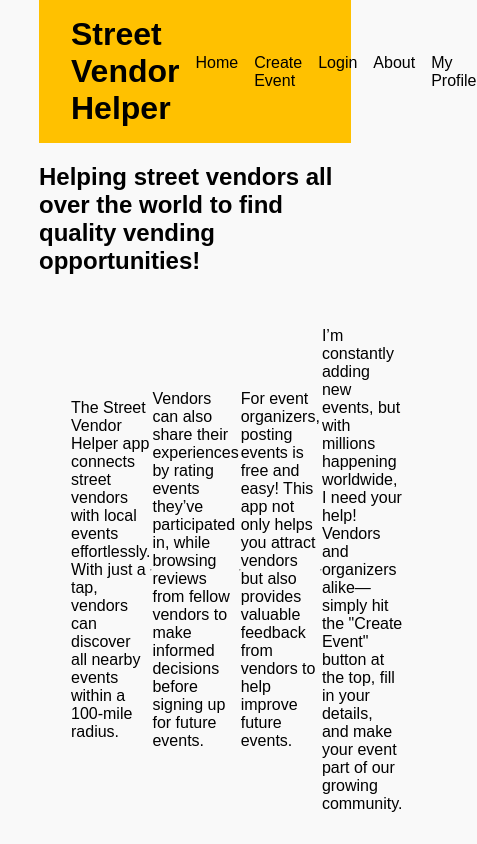
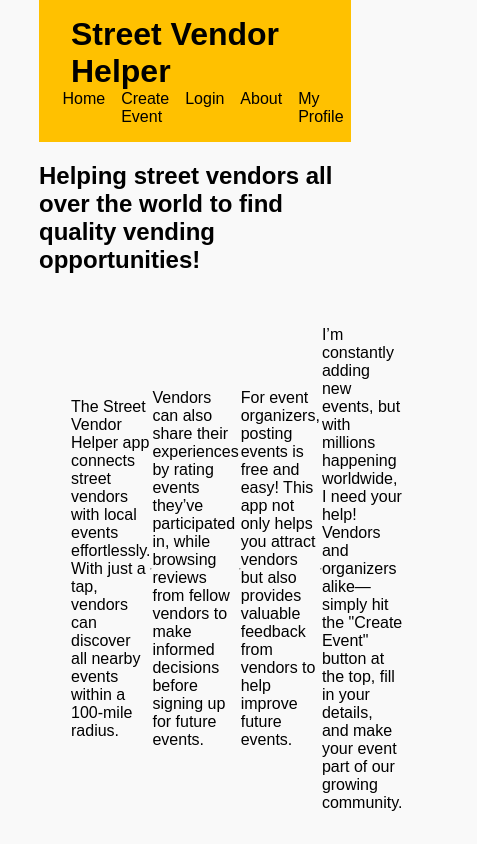
Before and after one commit to theodrackett/svh, a React (Vite) app in the folder src/svh_frontend/: page /about in a window 390 px wide. Shown: the top 844 px of the page, 477 px wide, since content can reach past the window. Built offline with nearby package versions, Linux system fonts and the light colour scheme.

Commit message:
Add responsiveness to Home page

```diff
--- a/src/svh_frontend/src/components/Header.jsx
+++ b/src/svh_frontend/src/components/Header.jsx
@@ -2,6 +2,7 @@
 
 function Header() {
     return (
+    <div className="header-container">
         <header>
             <h1>Street Vendor Helper</h1>
             <nav className="nav">
@@ -14,6 +15,8 @@
                 </ul>
             </nav>
         </header>
+    </div>
+
     )
 }
 
--- a/src/svh_frontend/src/index.scss
+++ b/src/svh_frontend/src/index.scss
@@ -12,7 +12,6 @@
   background-color: #FFC100;
   color: black;
   padding: 1rem 2rem;
-  width: 100%;
   box-sizing: border-box;
 }
 
@@ -219,3 +218,46 @@
     box-shadow: inset 0 2px 4px rgba(0, 0, 0, 0.05);
     transition: border 0.3s ease, box-shadow 0.3s ease;
 }
+
+@media only screen and (max-width: 600px) {
+  header {
+    flex-direction: column;
+    height: 100%;
+  }
+  .event-listings {
+    flex-direction: column;
+    height: 100%;
+  }
+
+  .event {
+    width: 100%;
+  }
+}
+
+// @media only screen and (min-width: 600px) {
+//   .event-listings {
+//     flex-direction: column;
+//     height: 100%;
+//   }
+// }
+
+// @media only screen and (min-width: 768px) {
+//   .event-listings {
+//     flex-direction: column;
+//     height: 100%;
+//   }
+// }
+
+// @media only screen and (min-width: 992px) {
+//   .event-listings {
+//     flex-direction: column;
+//     height: 100%;
+//   }
+// }
+
+// @media only screen and (min-width: 1200px) {
+//   .event-listings {
+//     flex-direction: row;
+//     height: 100%;
+//   }
+// }
```
